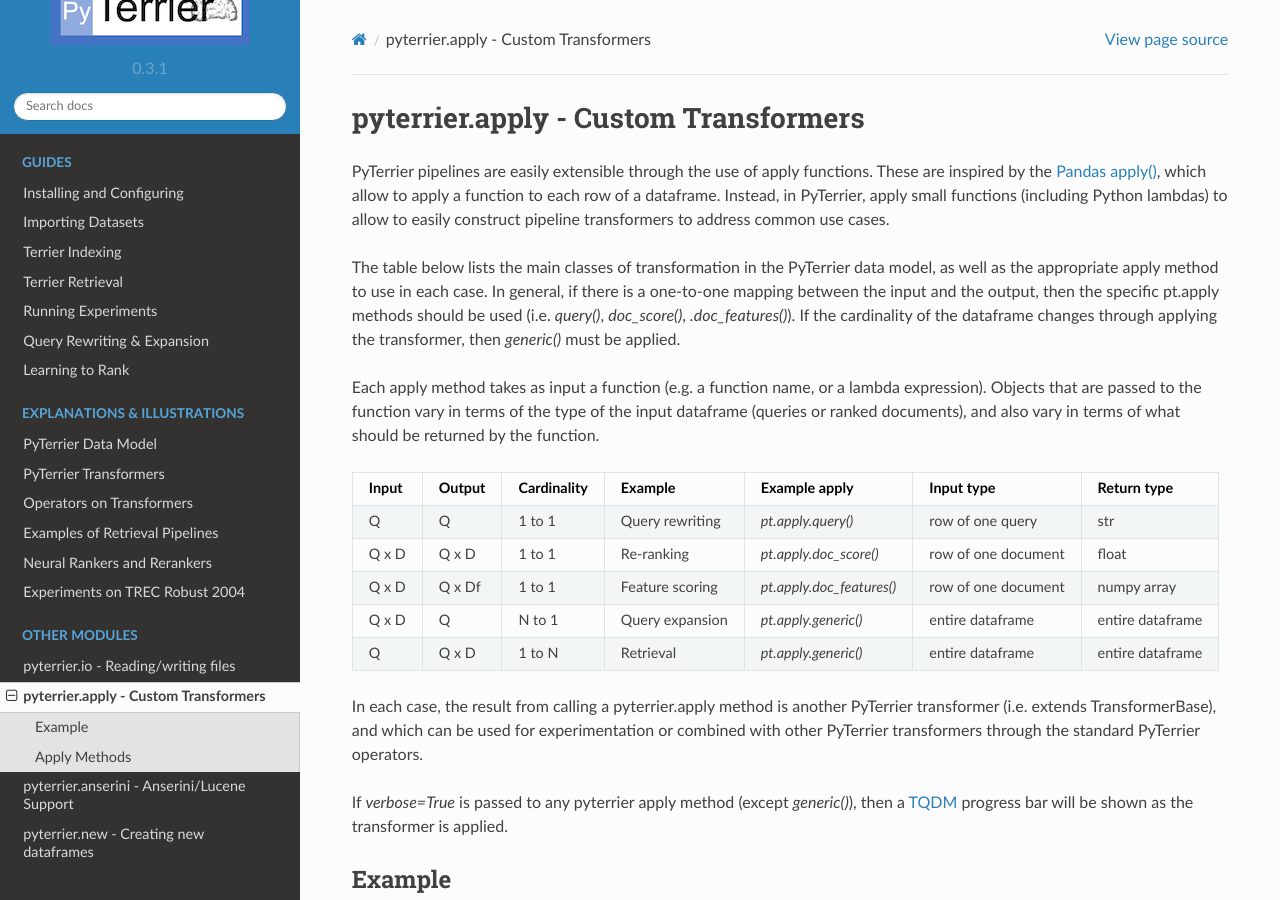
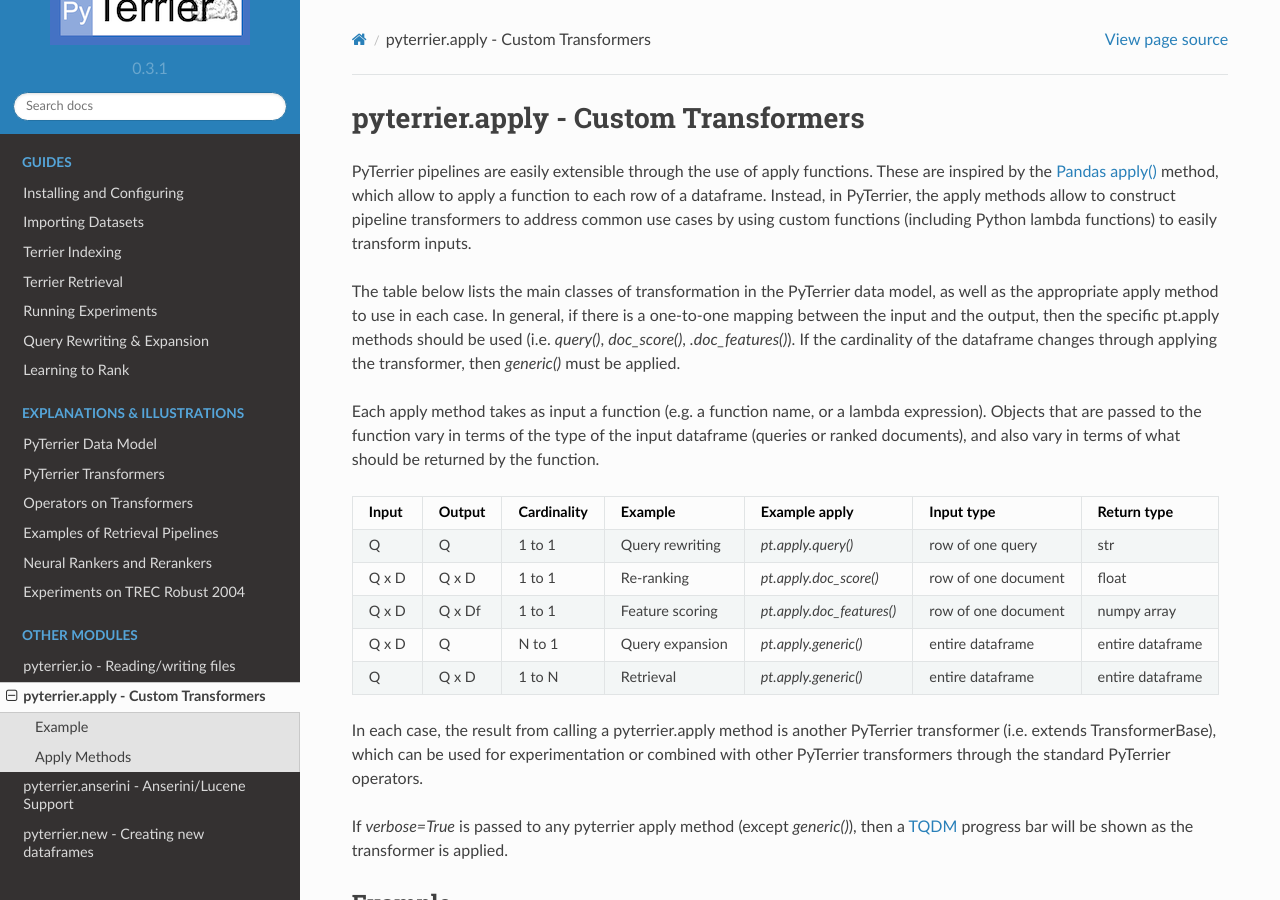
Before and after one commit to terrier-org/pyterrier, a Sphinx documentation site: the page built from docs/apply.rst, in a window 1280 px wide and 900 px high. Built offline with Sphinx 7.4.7 and the Read the Docs theme 2.0.0, drawn with Linux system fonts in a browser that asks for light colours; the version number is read from the project's files by our own code.

Commit message:
address typos from Iadh

```diff
--- a/docs/apply.rst
+++ b/docs/apply.rst
@@ -4,10 +4,11 @@
 -------------------------------------
 
 PyTerrier pipelines are easily extensible through the use of apply functions.
-These are inspired by the `Pandas apply() <https://pandas.pydata.org/pandas-docs/stable/reference/api/pandas.DataFrame.apply.html>`_,
-which allow to apply a function to each row of a dataframe. Instead, in PyTerrier,
-apply small functions (including Python lambdas) to allow to easily construct
-pipeline transformers to address common use cases.
+These are inspired by the `Pandas apply() <https://pandas.pydata.org/pandas-docs/stable/reference/api/pandas.DataFrame.apply.html>`_
+method, which allow to apply a function to each row of a dataframe. Instead,
+in PyTerrier, the apply methods allow to construct pipeline transformers
+to address common use cases by using custom functions (including Python lambda
+functions) to easily transform inputs.
 
 The table below lists the main classes of transformation in the PyTerrier data
 model, as well as the appropriate apply method to use in each case. In general,
@@ -36,7 +37,7 @@
 +-------+---------+-------------+------------------+---------------------------+----------------------+------------------+
 
 In each case, the result from calling a pyterrier.apply method is another PyTerrier transformer
-(i.e. extends TransformerBase), and which can be used for experimentation or combined with other
+(i.e. extends TransformerBase), which can be used for experimentation or combined with other
 PyTerrier transformers through the standard PyTerrier operators.
 
 If `verbose=True` is passed to any pyterrier apply method (except `generic()`), then a `TQDM <https://tqdm.github.io/>`_
```
